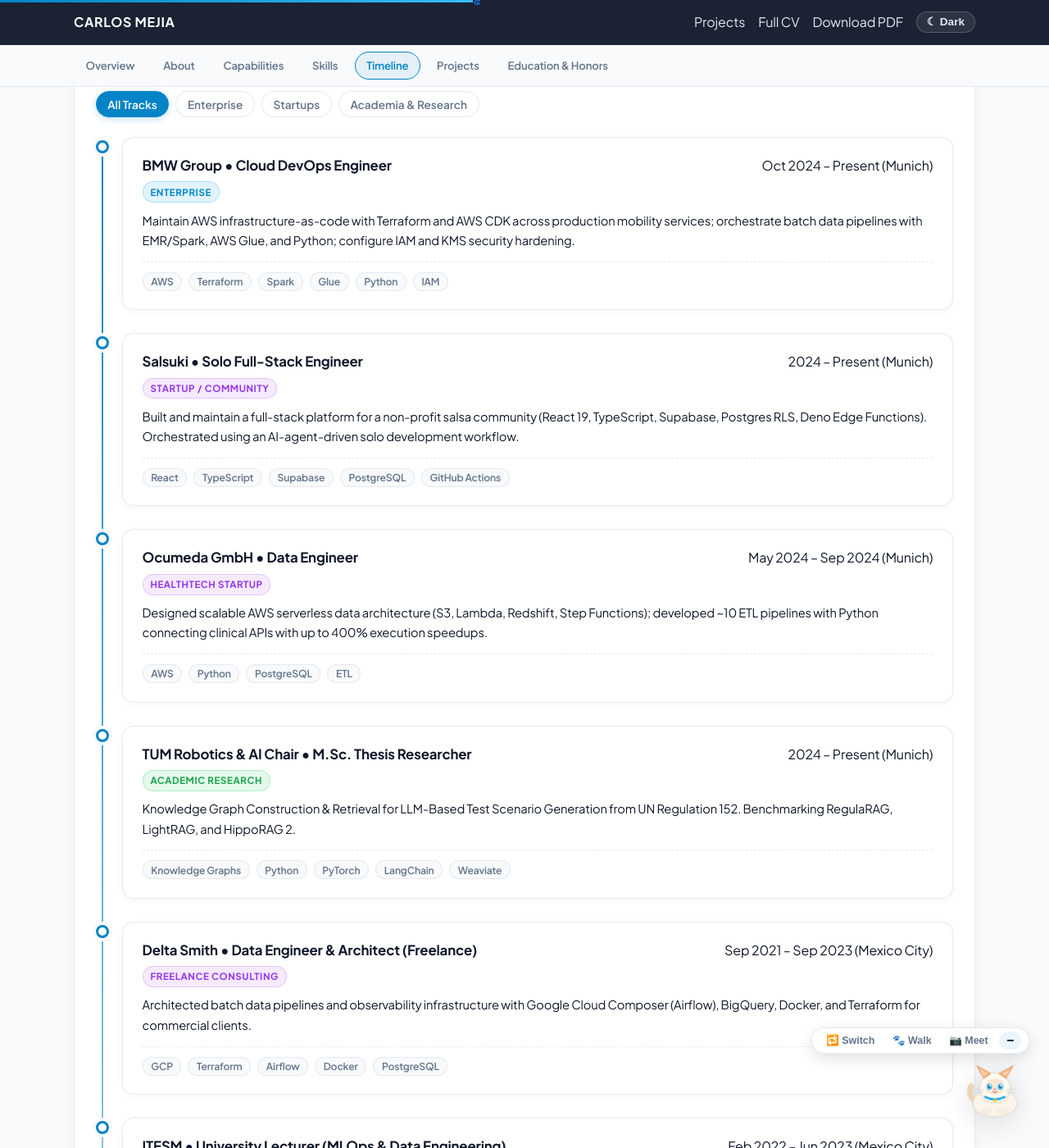
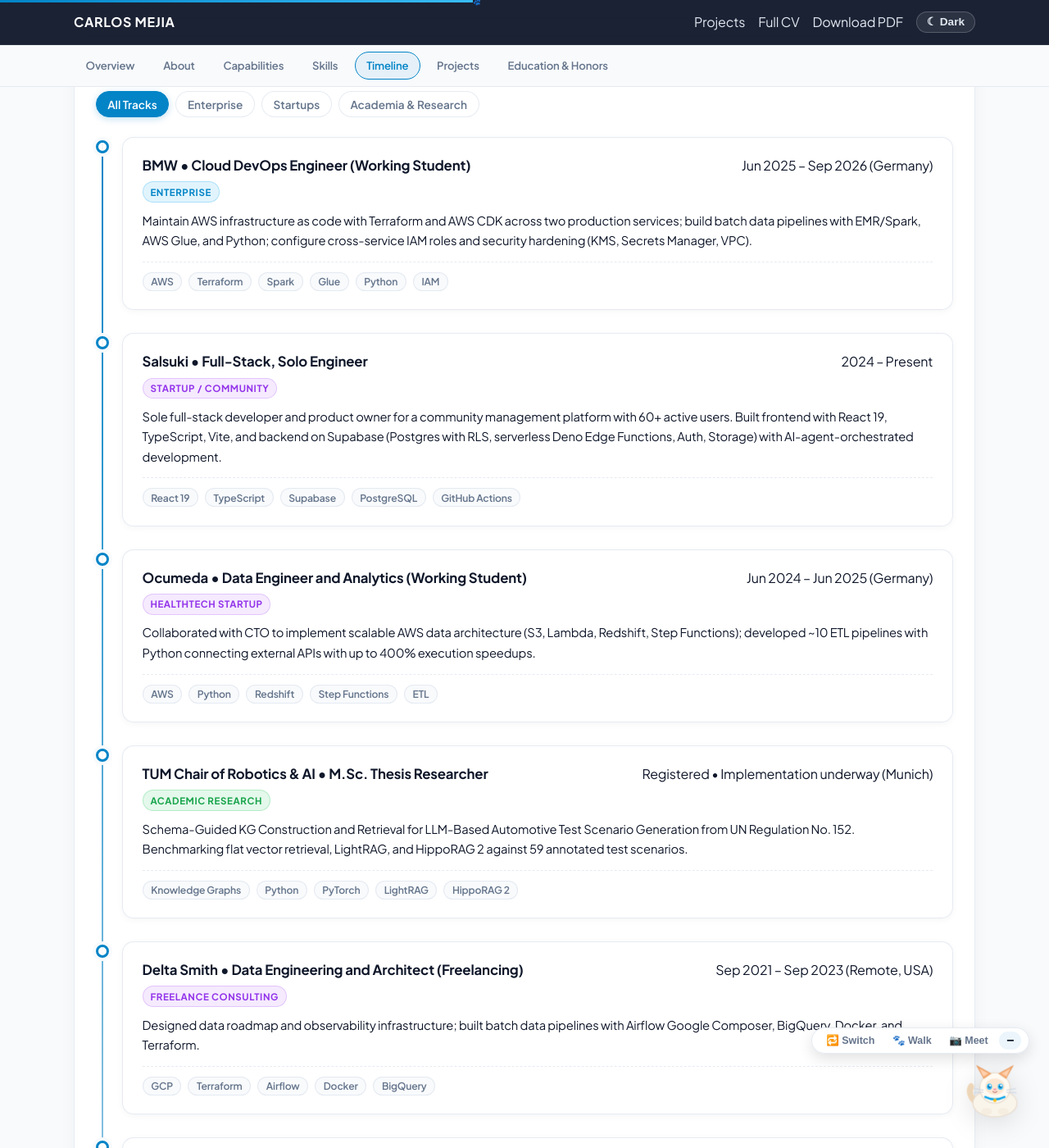
Before and after one commit to carloslme/carloslme.github.io, a Jekyll site: the page index.html, which Jekyll copies as it is, in a window 1280 px wide and 1400 px high, scrolled down 2298 px. Shown: the whole window at 82% size. Built offline with Jekyll 4.4.1, drawn with Linux system fonts in a browser that asks for light colours; some of the changed text lies outside the part shown.

Commit message:
feat: Sync CV, website, and thesis project log with official Master's Thesis registration (Closes #37)

```diff
--- a/index.html
+++ b/index.html
@@ -363,14 +363,14 @@
             <div class="timeline-dot"></div>
             <div class="timeline-content">
               <div class="timeline-header">
-                <span class="timeline-role">BMW Group &bull; Cloud DevOps Engineer</span>
-                <span class="dates">Oct 2024 – Present (Munich)</span>
+                <span class="timeline-role">BMW &bull; Cloud DevOps Engineer (Working Student)</span>
+                <span class="dates">Jun 2025 – Sep 2026 (Germany)</span>
               </div>
               <div class="timeline-meta">
                 <span class="timeline-badge-tag badge-enterprise">Enterprise</span>
               </div>
               <p style="margin: 0 0 0.5rem; font-size: 0.92rem;">
-                Maintain AWS infrastructure-as-code with Terraform and AWS CDK across production mobility services; orchestrate batch data pipelines with EMR/Spark, AWS Glue, and Python; configure IAM and KMS security hardening.
+                Maintain AWS infrastructure as code with Terraform and AWS CDK across two production services; build batch data pipelines with EMR/Spark, AWS Glue, and Python; configure cross-service IAM roles and security hardening (KMS, Secrets Manager, VPC).
               </p>
               <div class="timeline-skills">
                 <span class="tag">AWS</span><span class="tag">Terraform</span><span class="tag">Spark</span><span class="tag">Glue</span><span class="tag">Python</span><span class="tag">IAM</span>
@@ -383,17 +383,17 @@
             <div class="timeline-dot"></div>
             <div class="timeline-content">
               <div class="timeline-header">
-                <span class="timeline-role">Salsuki &bull; Solo Full-Stack Engineer</span>
-                <span class="dates">2024 – Present (Munich)</span>
+                <span class="timeline-role">Salsuki &bull; Full-Stack, Solo Engineer</span>
+                <span class="dates">2024 – Present</span>
               </div>
               <div class="timeline-meta">
                 <span class="timeline-badge-tag badge-startup">Startup / Community</span>
               </div>
               <p style="margin: 0 0 0.5rem; font-size: 0.92rem;">
-                Built and maintain a full-stack platform for a non-profit salsa community (React 19, TypeScript, Supabase, Postgres RLS, Deno Edge Functions). Orchestrated using an AI-agent-driven solo development workflow.
+                Sole full-stack developer and product owner for a community management platform with 60+ active users. Built frontend with React 19, TypeScript, Vite, and backend on Supabase (Postgres with RLS, serverless Deno Edge Functions, Auth, Storage) with AI-agent-orchestrated development.
               </p>
               <div class="timeline-skills">
-                <span class="tag">React</span><span class="tag">TypeScript</span><span class="tag">Supabase</span><span class="tag">PostgreSQL</span><span class="tag">GitHub Actions</span>
+                <span class="tag">React 19</span><span class="tag">TypeScript</span><span class="tag">Supabase</span><span class="tag">PostgreSQL</span><span class="tag">GitHub Actions</span>
               </div>
             </div>
           </div>
@@ -403,17 +403,17 @@
             <div class="timeline-dot"></div>
             <div class="timeline-content">
               <div class="timeline-header">
-                <span class="timeline-role">Ocumeda GmbH &bull; Data Engineer</span>
-                <span class="dates">May 2024 – Sep 2024 (Munich)</span>
+                <span class="timeline-role">Ocumeda &bull; Data Engineer and Analytics (Working Student)</span>
+                <span class="dates">Jun 2024 – Jun 2025 (Germany)</span>
               </div>
               <div class="timeline-meta">
                 <span class="timeline-badge-tag badge-startup">HealthTech Startup</span>
               </div>
               <p style="margin: 0 0 0.5rem; font-size: 0.92rem;">
-                Designed scalable AWS serverless data architecture (S3, Lambda, Redshift, Step Functions); developed ~10 ETL pipelines with Python connecting clinical APIs with up to 400% execution speedups.
+                Collaborated with CTO to implement scalable AWS data architecture (S3, Lambda, Redshift, Step Functions); developed ~10 ETL pipelines with Python connecting external APIs with up to 400% execution speedups.
               </p>
               <div class="timeline-skills">
-                <span class="tag">AWS</span><span class="tag">Python</span><span class="tag">PostgreSQL</span><span class="tag">ETL</span>
+                <span class="tag">AWS</span><span class="tag">Python</span><span class="tag">Redshift</span><span class="tag">Step Functions</span><span class="tag">ETL</span>
               </div>
             </div>
           </div>
@@ -423,17 +423,17 @@
             <div class="timeline-dot"></div>
             <div class="timeline-content">
               <div class="timeline-header">
-                <span class="timeline-role">TUM Robotics &amp; AI Chair &bull; M.Sc. Thesis Researcher</span>
-                <span class="dates">2024 – Present (Munich)</span>
+                <span class="timeline-role">TUM Chair of Robotics &amp; AI &bull; M.Sc. Thesis Researcher</span>
+                <span class="dates">Registered &bull; Implementation underway (Munich)</span>
               </div>
               <div class="timeline-meta">
                 <span class="timeline-badge-tag badge-academia">Academic Research</span>
               </div>
               <p style="margin: 0 0 0.5rem; font-size: 0.92rem;">
-                Knowledge Graph Construction &amp; Retrieval for LLM-Based Test Scenario Generation from UN Regulation 152. Benchmarking RegulaRAG, LightRAG, and HippoRAG 2.
+                Schema-Guided KG Construction and Retrieval for LLM-Based Automotive Test Scenario Generation from UN Regulation No. 152. Benchmarking flat vector retrieval, LightRAG, and HippoRAG 2 against 59 annotated test scenarios.
               </p>
               <div class="timeline-skills">
-                <span class="tag">Knowledge Graphs</span><span class="tag">Python</span><span class="tag">PyTorch</span><span class="tag">LangChain</span><span class="tag">Weaviate</span>
+                <span class="tag">Knowledge Graphs</span><span class="tag">Python</span><span class="tag">PyTorch</span><span class="tag">LightRAG</span><span class="tag">HippoRAG 2</span>
               </div>
             </div>
           </div>
@@ -443,17 +443,17 @@
             <div class="timeline-dot"></div>
             <div class="timeline-content">
               <div class="timeline-header">
-                <span class="timeline-role">Delta Smith &bull; Data Engineer &amp; Architect (Freelance)</span>
-                <span class="dates">Sep 2021 – Sep 2023 (Mexico City)</span>
+                <span class="timeline-role">Delta Smith &bull; Data Engineering and Architect (Freelancing)</span>
+                <span class="dates">Sep 2021 – Sep 2023 (Remote, USA)</span>
               </div>
               <div class="timeline-meta">
                 <span class="timeline-badge-tag badge-startup">Freelance Consulting</span>
               </div>
               <p style="margin: 0 0 0.5rem; font-size: 0.92rem;">
-                Architected batch data pipelines and observability infrastructure with Google Cloud Composer (Airflow), BigQuery, Docker, and Terraform for commercial clients.
+                Designed data roadmap and observability infrastructure; built batch data pipelines with Airflow Google Composer, BigQuery, Docker, and Terraform.
               </p>
               <div class="timeline-skills">
-                <span class="tag">GCP</span><span class="tag">Terraform</span><span class="tag">Airflow</span><span class="tag">Docker</span><span class="tag">PostgreSQL</span>
+                <span class="tag">GCP</span><span class="tag">Terraform</span><span class="tag">Airflow</span><span class="tag">Docker</span><span class="tag">BigQuery</span>
               </div>
             </div>
           </div>
@@ -463,14 +463,14 @@
             <div class="timeline-dot"></div>
             <div class="timeline-content">
               <div class="timeline-header">
-                <span class="timeline-role">ITESM &bull; University Lecturer (MLOps &amp; Data Engineering)</span>
-                <span class="dates">Feb 2022 – Jun 2023 (Mexico City)</span>
+                <span class="timeline-role">ITESM &bull; Part-Time University Lecturer</span>
+                <span class="dates">Feb 2022 – Sept 2023 (Mexico)</span>
               </div>
               <div class="timeline-meta">
                 <span class="timeline-badge-tag badge-academia">University Academia</span>
               </div>
               <p style="margin: 0 0 0.5rem; font-size: 0.92rem;">
-                Taught courses in the Master's in Applied AI and MLOps certification: Python OOP, Pytest, FastAPI, Docker, Terraform, GitHub Actions, and Observability.
+                Invited lecturer at the Master's in Applied Artificial Intelligence (MNA-V) at Tecnológico de Monterrey; taught courses in Python, Pytest, FastAPI, Docker, Terraform, and GitHub Actions applied to MLOps.
               </p>
               <div class="timeline-skills">
                 <span class="tag">Python</span><span class="tag">FastAPI</span><span class="tag">Docker</span><span class="tag">Terraform</span><span class="tag">GitHub Actions</span>
@@ -484,13 +484,13 @@
             <div class="timeline-content">
               <div class="timeline-header">
                 <span class="timeline-role">Wizeline &bull; Data Engineer</span>
-                <span class="dates">Jan 2022 – Apr 2023 (Mexico City)</span>
+                <span class="dates">Jan 2022 – Apr 2023 (Mexico City, Mexico)</span>
               </div>
               <div class="timeline-meta">
                 <span class="timeline-badge-tag badge-enterprise">Enterprise Clients</span>
               </div>
               <p style="margin: 0 0 0.5rem; font-size: 0.92rem;">
-                Developed streaming and batch ETL pipelines across GCP and AWS for enterprise clients (NBCUniversal, Dow Jones); built FastAPI ML model microservices on Docker and AWS EC2; taught Terraform and Kafka.
+                Developed streaming and batch pipelines for enterprise clients including NBCU and Dow Jones across GCP and AWS; built REST API for machine learning with FastAPI and Docker; taught Terraform and Kafka.
               </p>
               <div class="timeline-skills">
                 <span class="tag">GCP</span><span class="tag">AWS</span><span class="tag">Kafka</span><span class="tag">Spark</span><span class="tag">FastAPI</span><span class="tag">Terraform</span>
@@ -504,13 +504,13 @@
             <div class="timeline-content">
               <div class="timeline-header">
                 <span class="timeline-role">iVoy &bull; Data Engineer</span>
-                <span class="dates">Feb 2021 – Jan 2022 (Mexico City)</span>
+                <span class="dates">Feb 2021 – Jan 2022 (Mexico City, Mexico)</span>
               </div>
               <div class="timeline-meta">
                 <span class="timeline-badge-tag badge-startup">Logistics Startup</span>
               </div>
               <p style="margin: 0 0 0.5rem; font-size: 0.92rem;">
-                Consolidated MySQL, Postgres, and MongoDB streams into a Kafka cluster (500M+ records); built streaming pipelines with Apache Beam on Dataflow and an AWS S3 data lake with Glue and Athena.
+                Consolidated MySQL, Postgres, and MongoDB into a Kafka cluster (500M+ records); built Apache Beam streaming pipelines on Dataflow and AWS S3 data lake with Glue, Athena, and QuickSight.
               </p>
               <div class="timeline-skills">
                 <span class="tag">Apache Beam</span><span class="tag">Kafka</span><span class="tag">Spark</span><span class="tag">Airflow</span><span class="tag">PostgreSQL</span><span class="tag">AWS Glue</span>
@@ -523,17 +523,17 @@
             <div class="timeline-dot"></div>
             <div class="timeline-content">
               <div class="timeline-header">
-                <span class="timeline-role">Uber Technologies Inc &bull; Operations &amp; Automation Intern</span>
-                <span class="dates">Oct 2019 – Jan 2021 (Mexico City)</span>
+                <span class="timeline-role">Uber Technologies Inc &bull; Driver &amp; Rider Operations Intern</span>
+                <span class="dates">Oct 2019 – Jan 2021 (Mexico City, Mexico)</span>
               </div>
               <div class="timeline-meta">
                 <span class="timeline-badge-tag badge-enterprise">Enterprise</span>
               </div>
               <p style="margin: 0 0 0.5rem; font-size: 0.92rem;">
-                Productized a Python GUI automation app saving 40+ hours/month; built document classification prototypes using Deep Learning (ResNet-50) and OCR.
+                Productized automated GUI app saving 40+ hours/month using Python and Django; built document processing prototype using Deep Learning (ResNet-50) and OCR with 81% accuracy.
               </p>
               <div class="timeline-skills">
-                <span class="tag">Python</span><span class="tag">PyTorch</span><span class="tag">SQL</span><span class="tag">OCR</span>
+                <span class="tag">Python</span><span class="tag">Django</span><span class="tag">ResNet-50</span><span class="tag">OCR</span><span class="tag">SQL</span>
               </div>
             </div>
           </div>
@@ -568,26 +568,26 @@
             </div>
             <div class="deep-dive-footer">
               <span class="deep-dive-link-text">Read case study &rarr;</span>
-              <span class="dates" style="font-size: 0.76rem;">2024 – Present</span>
+              <span class="dates" style="font-size: 0.76rem;">2024 – Current</span>
             </div>
           </a>
 
-          <!-- 2. Master's Thesis Research -->
-          <a class="deep-dive-card" href="/projects/masters-thesis/" data-skills="kg python pytorch langchain weaviate linux">
+          <!-- 2. Master's Thesis -->
+          <a class="deep-dive-card" href="/projects/masters-thesis/" data-skills="kg python pytorch langchain weaviate">
             <div>
               <div class="deep-dive-meta">
                 <span class="deep-dive-topic">Applied AI &amp; KGs</span>
                 <span class="deep-dive-readtime">8 min read</span>
               </div>
-              <h3 class="deep-dive-title">KG Retrieval for Automotive Test Scenario Generation</h3>
+              <h3 class="deep-dive-title">Schema-Guided KG Retrieval for Automotive Test Scenario Generation</h3>
               <p class="deep-dive-desc">
-                Designing structured Knowledge Graph retrieval layers evaluated against RegulaRAG, LightRAG, and HippoRAG 2 for regulatory test scenario extraction from UN Reg 152.
+                Comparative evaluation of retrieval strategies (flat vector retrieval, LightRAG, HippoRAG 2) and automated schema-guided Knowledge Graph construction for UN Regulation No. 152 test scenarios.
               </p>
               <div class="tag-list" style="margin-bottom: 0.5rem;">
                 <span class="tag">TUM Munich</span>
                 <span class="tag">UN Reg 152</span>
-                <span class="tag">Graph RAG</span>
-                <span class="tag">PyTorch</span>
+                <span class="tag">LightRAG</span>
+                <span class="tag">HippoRAG 2</span>
               </div>
             </div>
             <div class="deep-dive-footer">
@@ -645,11 +645,11 @@
                 <span class="credential-icon">🏛️</span>
                 <div>
                   <h4 class="credential-title">Technical University of Munich (TUM)</h4>
-                  <p class="credential-subtitle">M.Sc. in Informatics &bull; Oct 2023 – Expected Apr 2027</p>
+                  <p class="credential-subtitle">Master of Science in Informatics &bull; Oct 2023 – Expected Apr 2027</p>
                 </div>
               </div>
               <p class="credential-desc">
-                Focus on distributed cloud computing, machine learning, and knowledge representation. Advised research in Knowledge Graphs and Graph RAG at the Chair of Robotics, AI and Real-Time Systems.
+                Coursework in Cloud Computing, Cloud Information Systems, Cloud-Based Data Processing, DevOps, Machine Learning, and Requirements Engineering. Thesis research at the Chair of Robotics, AI and Real-Time Systems.
               </p>
             </div>
             <div class="credential-tags">
@@ -667,18 +667,39 @@
                 <span class="credential-icon">🎓</span>
                 <div>
                   <h4 class="credential-title">Instituto Politécnico Nacional (UPIITA)</h4>
-                  <p class="credential-subtitle">B.Sc. in Telematics Engineering &bull; Jan 2015 – Jul 2020</p>
+                  <p class="credential-subtitle">Bachelor of Computer System Engineering &bull; Jan 2015 – Jul 2020</p>
                 </div>
               </div>
               <p class="credential-desc">
-                Rigorous dual-discipline engineering curriculum covering distributed software engineering, computer network protocols, operating systems, and signal processing. Graduated in top 5% of cohort.
+                Rigorous engineering coursework in Artificial Intelligence, Software Engineering, Distributed Computing, Microcontrollers, and Databases. Graduated in top 5% of cohort.
               </p>
             </div>
             <div class="credential-tags">
-              <span class="tag">Mexico City</span>
+              <span class="tag">Mexico City, Mexico</span>
               <span class="tag">Top 5% Cohort</span>
-              <span class="tag">Distributed Systems</span>
-              <span class="tag">Telematics</span>
+              <span class="tag">Distributed Computing</span>
+              <span class="tag">AI</span>
+            </div>
+          </div>
+
+          <!-- 3. Universidad de Caldas -->
+          <div class="credential-card" data-skills="python linux">
+            <div>
+              <div class="credential-header">
+                <span class="credential-icon">🌎</span>
+                <div>
+                  <h4 class="credential-title">Universidad de Caldas</h4>
+                  <p class="credential-subtitle">Student Exchange in Computer System Engineering &bull; Jan 2019 – Jul 2019</p>
+                </div>
+              </div>
+              <p class="credential-desc">
+                International student exchange program focused on Machine Learning and advanced software engineering coursework.
+              </p>
+            </div>
+            <div class="credential-tags">
+              <span class="tag">Manizales, Colombia</span>
+              <span class="tag">Student Exchange</span>
+              <span class="tag">Machine Learning</span>
             </div>
           </div>
         </div>
```
Also changed, not shown: cv/index.html (+53 -25 lines), projects/index.html (+4 -4 lines), projects/masters-thesis/index.html (+15 -16 lines), README.md.
